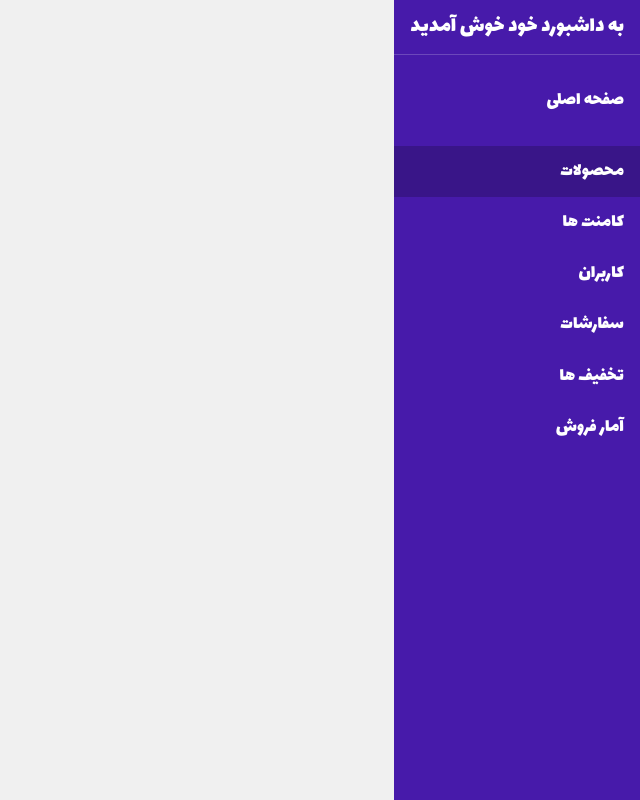
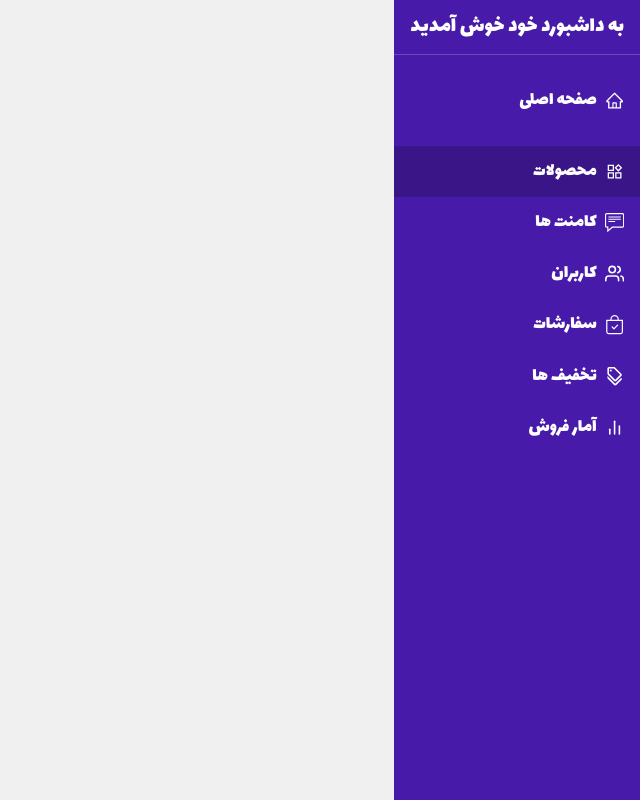
Before and after one commit to AmirNouri-dev/cms-farsi, a React (Vite) app: page / in a window 1280 px wide. Shown: the whole page, without its empty margins (640-1280 px from the left). Built offline with nearby package versions, Linux system fonts and the light colour scheme.

Commit message:
use react-icons for icon links in sidebar

```diff
--- a/src/Components/Sidebar/Sidebar.css
+++ b/src/Components/Sidebar/Sidebar.css
@@ -10,6 +10,9 @@
   color: var(--white);
   text-align: right;
   border-bottom: 1px solid #6c48bb;
+}
+.sidebar-icon {
+  margin-left: 0.5rem;
 }
 .sidebar-links {
   margin-top: 20px;
--- a/src/Components/Sidebar/Sidebar.jsx
+++ b/src/Components/Sidebar/Sidebar.jsx
@@ -1,5 +1,12 @@
 import "./Sidebar.css";
 import React from "react";
+import { AiOutlineHome } from "react-icons/ai";
+import { AiOutlineProduct } from "react-icons/ai";
+import { TfiCommentAlt } from "react-icons/tfi";
+import { FiUsers } from "react-icons/fi";
+import { BsBagCheck } from "react-icons/bs";
+import { MdOutlineDiscount } from "react-icons/md";
+import { FiBarChart2 } from "react-icons/fi";
 
 export default function Sidebar() {
   return (
@@ -7,25 +14,46 @@ export default function Sidebar() {
       <h1 className="sidebar-title">به داشبورد خود خوش آمدید</h1>
       <ul className="sidebar-links">
         <li>
-          <a href="#">صفحه اصلی</a>
+          <a href="#">
+            <AiOutlineHome className="sidebar-icon" />
+            صفحه اصلی
+          </a>
         </li>
         <li className="active">
-          <a href="#">محصولات</a>
+          <a href="#">
+            <AiOutlineProduct className="sidebar-icon" />
+            محصولات
+          </a>
         </li>
         <li>
-          <a href="#">کامنت ها</a>
+          <a href="#">
+            <TfiCommentAlt className="sidebar-icon" />
+            کامنت ها
+          </a>
         </li>
         <li>
-          <a href="#">کاربران</a>
+          <a href="#">
+            <FiUsers className="sidebar-icon" />
+            کاربران
+          </a>
         </li>
         <li>
-          <a href="#">سفارشات</a>
+          <a href="#">
+            <BsBagCheck className="sidebar-icon" />
+            سفارشات
+          </a>
         </li>
         <li>
-          <a href="#">تخفیف ها</a>
+          <a href="#">
+            <MdOutlineDiscount className="sidebar-icon" />
+            تخفیف ها
+          </a>
         </li>
         <li>
-          <a href="#">آمار فروش</a>
+          <a href="#">
+            <FiBarChart2 className="sidebar-icon" />
+            آمار فروش
+          </a>
         </li>
       </ul>
     </div>
```
